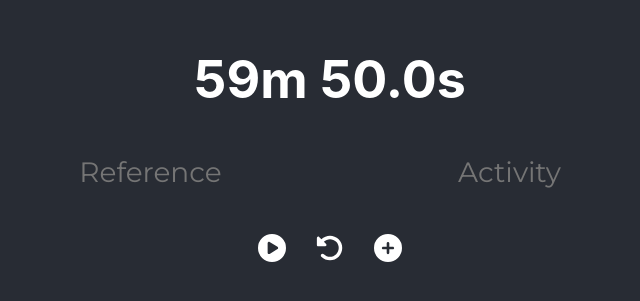
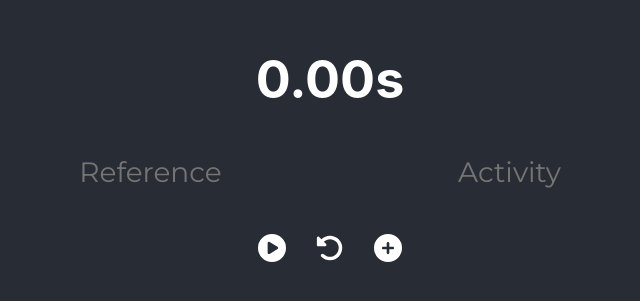
Before and after one commit to EricTheOnlyOne/questie, a React (Create React App) app: page / in a window 1280 px wide. Shown: the part 245-546 px from the top of the page, without its empty margins (310-950 px from the left). Built offline with nearby package versions, Linux system fonts and the light colour scheme.

Commit message:
readme and styling

```diff
--- a/src/Stopwatch.js
+++ b/src/Stopwatch.js
@@ -6,7 +6,7 @@ import { faUndoAlt, faCirclePlay, faCirclePause, faCirclePlus } from '@fortaweso
 
 function Stopwatch() {
     const [toggleButtonIcon, setToggleButtonIcon] = useState(faCirclePlay);
-    const [time, setTime] = useState(3590000);
+    const [time, setTime] = useState(0);
     const [isActive, setIsActive] = useState(false);
     const [accumulatedTime, setAccumulatedTime] = useState(0);
     const startTime = useRef(null);
@@ -45,24 +45,27 @@ function Stopwatch() {
     };
 
     const reset = () => {
-      setTime(3590000);
-      setAccumulatedTime(3590000);
+      setTime(0);
+      setAccumulatedTime(0);
       setIsActive(false);
       setToggleButtonIcon(faCirclePlay);
     };
 
     const formatTime = (time) => {
-      const milliseconds = (time % 1000) / 10;
+      const milliseconds = Math.floor((time % 1000) / 10);
       const totalSeconds = Math.floor(time / 1000);
       const hours = Math.floor(totalSeconds / 3600);
       const minutes = Math.floor((totalSeconds % 3600) / 60);
       const seconds = totalSeconds % 60;
 
+      // Format milliseconds to always have two digits
+      const formattedMilliseconds = milliseconds.toString().padStart(2, '0');
+
       return hours > 0
-      ? `${hours}h ${minutes}m ${seconds}.${milliseconds.toFixed(0)}s`
-      : minutes > 0
-        ? `${minutes}m ${seconds}.${milliseconds.toFixed(0)}s`
-        : `${seconds}.${milliseconds.toFixed(0)}s`;
+        ? `${hours}h ${minutes}m ${seconds}.${formattedMilliseconds}s`
+        : minutes > 0
+          ? `${minutes}m ${seconds}.${formattedMilliseconds}s`
+          : `${seconds}.${formattedMilliseconds}s`;
     };
 
     return (
```
